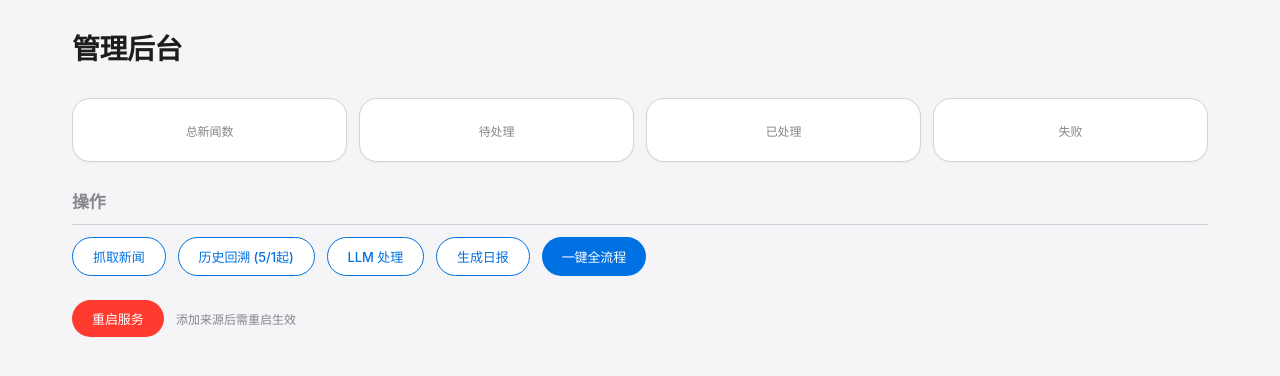
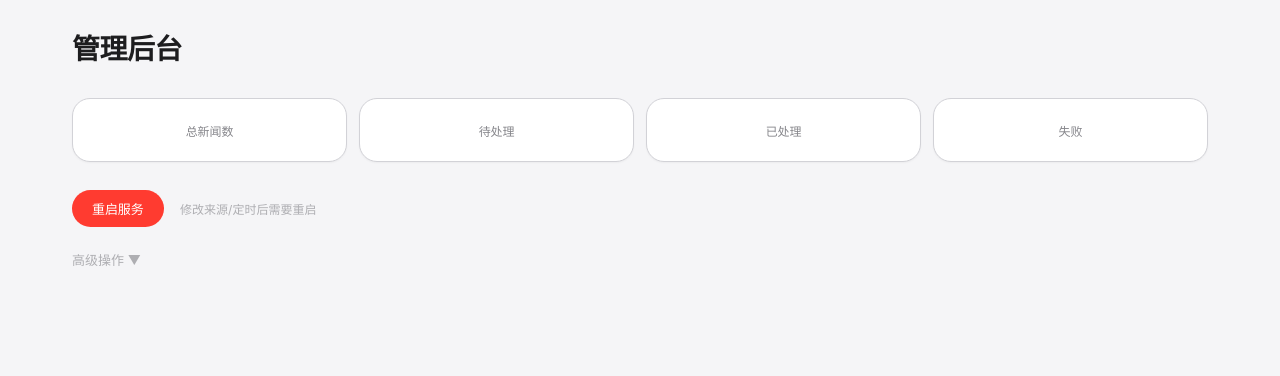
Before and after one commit to FannyZF/AircargoNewsDigest, a Python web app: template src/web/templates/admin.html in a window 1280 px wide. Shown: the part 48-424 px from the top of the page. Run offline with Jinja, Linux system fonts and the light colour scheme; the template is opened without the code that fills it, so the values that code supplies are empty.

Commit message:
refactor: collapse admin advanced ops into expandable panel, keep only restart visible

```diff
--- a/src/web/templates/admin.html
+++ b/src/web/templates/admin.html
@@ -22,23 +22,45 @@
     </div>
 </div>
 
-<div class="section-title">操作</div>
-<div style="display:flex;gap:12px;flex-wrap:wrap;margin-bottom:24px;">
-    <button class="btn btn-outline" onclick="trigger('collect')" id="btn-collect">抓取新闻</button>
-    <button class="btn btn-outline" onclick="trigger('backfill')" id="btn-backfill">历史回溯 (5/1起)</button>
-    <button class="btn btn-outline" onclick="trigger('process')" id="btn-process">LLM 处理</button>
-    <button class="btn btn-outline" onclick="trigger('report')" id="btn-report">生成日报</button>
-    <button class="btn btn-primary" onclick="trigger('run')" id="btn-run">一键全流程</button>
+<div style="margin-bottom:20px;">
+    <button class="btn btn-danger" onclick="restartService()" id="btn-restart">重启服务</button>
+    <span style="color:var(--text-tertiary);font-size:12px;margin-left:12px;">修改来源/定时后需要重启</span>
 </div>
 
-<div style="margin-top:8px;">
-    <button class="btn btn-danger" onclick="restartService()" id="btn-restart" style="font-size:13px;">重启服务</button>
-    <span style="color:var(--text-secondary);font-size:12px;margin-left:8px;">添加来源后需重启生效</span>
+<div style="margin-top:6px;">
+    <a href="#" onclick="toggleAdvanced();return false;" id="advanced-toggle" style="font-size:13px;color:var(--text-tertiary);text-decoration:none;">
+        高级操作 &#9660;
+    </a>
 </div>
+
+<div id="advanced-panel" style="display:none;margin-top:16px;">
+    <div class="section-title">高级操作</div>
+    <div style="display:grid;grid-template-columns:1fr 1fr;gap:10px;max-width:480px;">
+        <button class="btn btn-outline" onclick="trigger('collect')" id="btn-collect">抓取新闻</button>
+        <button class="btn btn-outline" onclick="trigger('process')" id="btn-process">LLM 处理</button>
+        <button class="btn btn-outline" onclick="trigger('report')" id="btn-report">生成日报</button>
+        <button class="btn btn-primary" onclick="trigger('run')" id="btn-run">一键全流程</button>
+    </div>
+    <div style="margin-top:10px;">
+        <button class="btn btn-outline btn-sm" onclick="trigger('backfill')" id="btn-backfill">历史回溯 (5/1起)</button>
+    </div>
+    <p style="color:var(--text-tertiary);font-size:12px;margin-top:12px;">日常更新由定时器自动完成 (23:00)，无需手动操作。</p>
 </div>
 {% endblock %}
 {% block scripts %}
 <script>
+function toggleAdvanced() {
+    var panel = document.getElementById('advanced-panel');
+    var toggle = document.getElementById('advanced-toggle');
+    if (panel.style.display === 'none') {
+        panel.style.display = 'block';
+        toggle.innerHTML = '高级操作 &#9650;';
+    } else {
+        panel.style.display = 'none';
+        toggle.innerHTML = '高级操作 &#9660;';
+    }
+}
+
 function showToast(msg, type) {
     const t = document.getElementById('toast');
     t.textContent = msg;
@@ -46,29 +68,29 @@ function showToast(msg, type) {
     t.style.display = 'block';
     setTimeout(() => { t.style.display = 'none'; }, 3000);
 }
+
 async function trigger(action) {
     const btn = document.getElementById('btn-' + action);
     const orig = btn.innerHTML;
-    btn.innerHTML = '<span class="spinner"></span>运行中...';
+    btn.innerHTML = '<span class="spinner"></span>';
     btn.disabled = true;
     try {
         const resp = await fetch('/api/trigger/' + action, {method:'POST'});
         const data = await resp.json();
         showToast(data.message, 'success');
     } catch(e) {
-        showToast('操作失败: ' + e.message, 'error');
+        showToast('操作失败', 'error');
     } finally {
         btn.innerHTML = orig;
         btn.disabled = false;
         setTimeout(() => location.reload(), 2000);
     }
 }
+
 async function restartService() {
     if (!confirm('确定重启服务？页面会在几秒后自动恢复。')) return;
-    try {
-        await fetch('/api/trigger/restart', {method:'POST'});
-    } catch(e) {}
-    showToast('服务重启中，请等待...', 'success');
+    try { await fetch('/api/trigger/restart', {method:'POST'}); } catch(e) {}
+    showToast('服务重启中...', 'success');
     setTimeout(() => { location.reload(); }, 5000);
     setTimeout(() => { location.reload(); }, 10000);
 }
```
